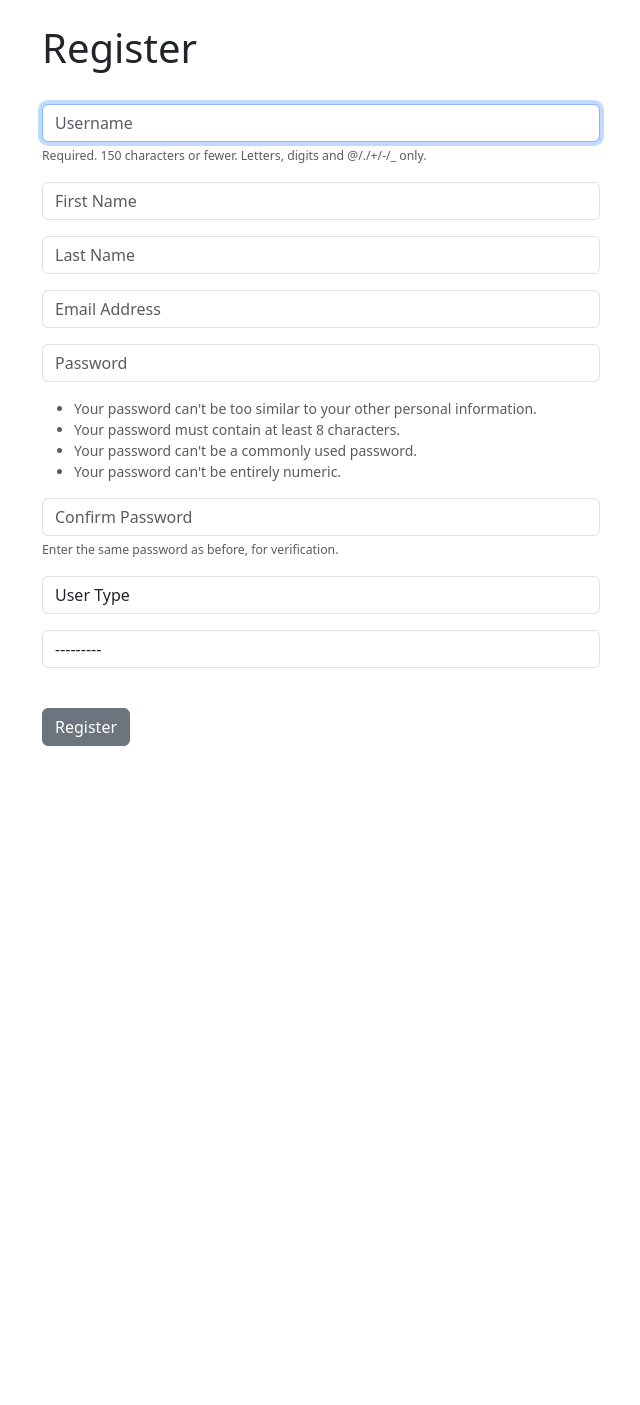
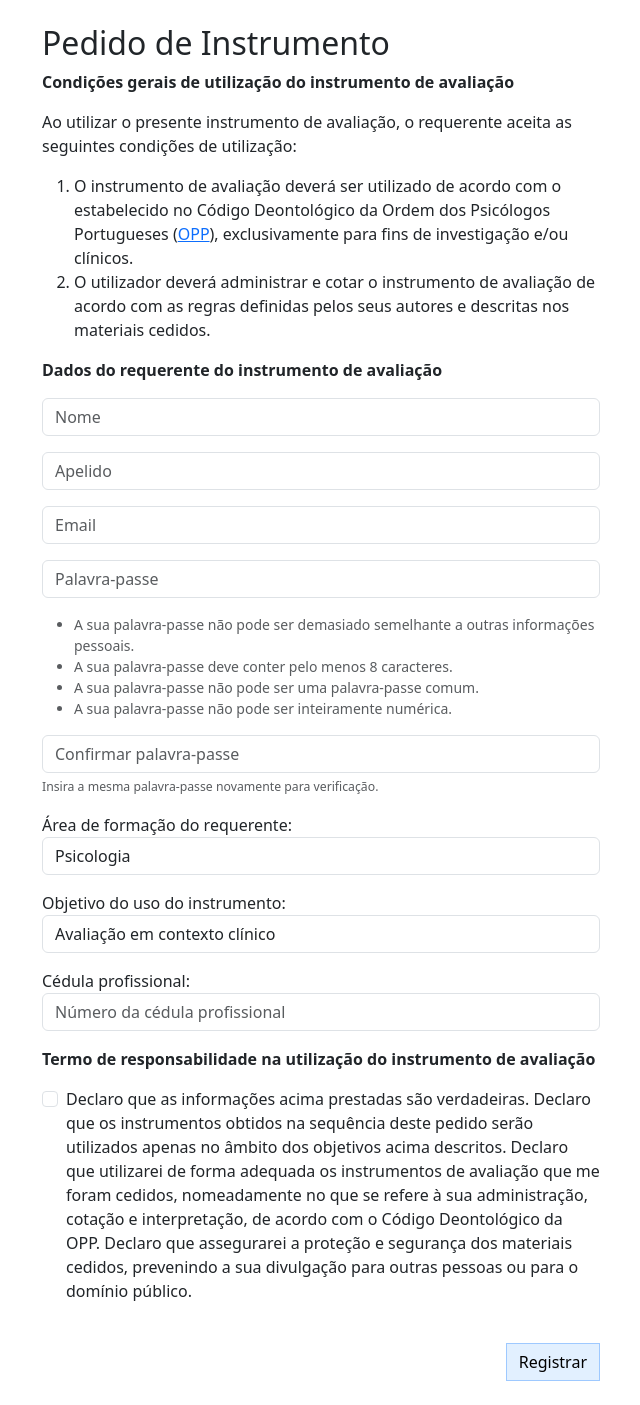
Before and after one commit to fabio-f6/hitop, a Django app: page /website/register/ in a window 1280 px wide. Shown: the part 56-1461 px from the top of the page, without its empty margins (319-959 px from the left). Before the commit the page ends 802 px from the top, so only its background shows below. Run offline with Django 5.2, Linux system fonts and the light colour scheme.

Commit message:
Sign Up form updated

```diff
--- a/hitop2/polls/templates/polls/questionnaire.html
+++ b/hitop2/polls/templates/polls/questionnaire.html
@@ -31,7 +31,9 @@
 
 <div class="p-3"
      style="background-color: #e2f0ff; border: 1px solid #9ec9ff;">
-     Please consider whether there have been significant times during the last 12 months during which the following statements applied to you. Then please select the option that best describes how well each statement described you during that period.
+     Por favor, considere se, <b>durante os últimos 12 meses</b>, existiram momentos significativos nos quais as seguintes afirmações se aplicaram a si. Depois, selecione a opção que melhor descreve o quão bem cada afirmação descreve a sua situação durante esse período de tempo.
+     <br><br>
+     Por exemplo: se selecionar a opção "nada" isso significa que a afirmação em nada se aplica a si nos últimos 12 meses; se selecionar a opção "muito" isso significa que a afirmação descreve bastante bem uma situação dos últimos 12 meses.
 </div>
 
 <br>
@@ -41,7 +43,7 @@
     <!-- Cabeçalho das opções -->
     <div class="row align-items-center sticky-header py-3">
         <div class="col-md-4 fw-bold">
-            During the last 12 months
+            Durante os últimos 12 meses...
         </div>
         <div class="col-md-8">
             <div class="row text-center">
--- a/hitop2/website/forms.py
+++ b/hitop2/website/forms.py
@@ -5,60 +5,72 @@ from .models import UserProfile, Record
 
 class SignUpForm(UserCreationForm):
     email = forms.EmailField(
-        label="",
-        widget=forms.TextInput(attrs={'class':'form-control', 'placeholder':'Email Address'})
+        label="", widget=forms.TextInput(attrs={'class':'form-control', 'placeholder':'Email'})
     )
     first_name = forms.CharField(
-        label="", max_length=100,
-        widget=forms.TextInput(attrs={'class':'form-control', 'placeholder':'First Name'})
+        label="", max_length=100, widget=forms.TextInput(attrs={'class':'form-control', 'placeholder':'Nome'})
     )
     last_name = forms.CharField(
-        label="", max_length=100,
-        widget=forms.TextInput(attrs={'class':'form-control', 'placeholder':'Last Name'})
+        label="", max_length=100, widget=forms.TextInput(attrs={'class':'form-control', 'placeholder':'Apelido'})
     )
 
-    user_type = forms.ChoiceField(
-        label="",
-        choices=[('', 'User Type')] + list(UserProfile.USER_TYPES),
+    # Novos campos do UserProfile
+    area_formacao = forms.ChoiceField(
+        label="Área de formação do requerente",
+        choices=UserProfile._meta.get_field('area_formacao').choices,
         widget=forms.Select(attrs={'class':'form-control'})
     )
 
-    professional = forms.ModelChoiceField(
-        label="",
-        queryset=User.objects.filter(userprofile__user_type='professional'),
-        required=False,
+    objetivo_uso = forms.ChoiceField(
+        label="Objetivo do uso do instrumento",
+        choices=UserProfile._meta.get_field('objetivo_uso').choices,
         widget=forms.Select(attrs={'class':'form-control'})
+    )
+
+    cedula_profissional = forms.CharField(
+        label="Cédula profissional",
+        widget=forms.TextInput(attrs={'class':'form-control', 'placeholder':'Número da cédula profissional'})
     )
 
     class Meta:
         model = User
-        fields = ('username', 'first_name', 'last_name', 'email', 'password1', 'password2', 'user_type', 'professional')
+        fields = (
+            'first_name',
+            'last_name',
+            'email',
+            'password1',
+            'password2',
+            'area_formacao',
+            'objetivo_uso',
+            'cedula_profissional',
+            'username',  # escondido
+        )
 
     def __init__(self, *args, **kwargs):
         super(SignUpForm, self).__init__(*args, **kwargs)
 
-        # Estilizando os campos já existentes
-        self.fields['username'].widget.attrs.update({'class': 'form-control', 'placeholder': 'Username'})
-        self.fields['username'].label = ''
-        self.fields['username'].help_text = '<span class="form-text text-muted"><small>Required. 150 characters or fewer. Letters, digits and @/./+/-/_ only.</small></span>'
+        # Oculta o username
+        self.fields['username'].widget = forms.HiddenInput()
+        self.fields['username'].required = False
 
-        self.fields['password1'].widget.attrs.update({'class':'form-control', 'placeholder':'Password'})
+        # Password1
+        self.fields['password1'].widget.attrs.update({'class':'form-control', 'placeholder':'Palavra-passe'})
         self.fields['password1'].label = ''
         self.fields['password1'].help_text = (
             '<ul class="form-text text-muted small">'
-            '<li>Your password can\'t be too similar to your other personal information.</li>'
-            '<li>Your password must contain at least 8 characters.</li>'
-            '<li>Your password can\'t be a commonly used password.</li>'
-            '<li>Your password can\'t be entirely numeric.</li>'
+            '<li>A sua palavra-passe não pode ser demasiado semelhante a outras informações pessoais.</li>'
+            '<li>A sua palavra-passe deve conter pelo menos 8 caracteres.</li>'
+            '<li>A sua palavra-passe não pode ser uma palavra-passe comum.</li>'
+            '<li>A sua palavra-passe não pode ser inteiramente numérica.</li>'
             '</ul>'
         )
 
-        self.fields['password2'].widget.attrs.update({'class':'form-control', 'placeholder':'Confirm Password'})
+        # Password2
+        self.fields['password2'].widget.attrs.update({'class':'form-control', 'placeholder':'Confirmar palavra-passe'})
         self.fields['password2'].label = ''
-        self.fields['password2'].help_text = '<span class="form-text text-muted"><small>Enter the same password as before, for verification.</small></span>'
-
-        self.fields['user_type'].widget.attrs.update({'class': 'form-control'})
-        self.fields['professional'].widget.attrs.update({'class': 'form-control'})
+        self.fields['password2'].help_text = (
+            '<span class="form-text text-muted"><small>Insira a mesma palavra-passe novamente para verificação.</small></span>'
+        )
 
 class AddRecordForm(forms.ModelForm):
 	first_name = forms.CharField(required=True, widget=forms.widgets.TextInput(attrs={"placeholder":"First name", "class":"form-control"}), label="")
--- a/hitop2/website/templates/website/register.html
+++ b/hitop2/website/templates/website/register.html
@@ -2,8 +2,7 @@
 {% block content %}
 
 <div class="col-md-6 offset-md-3">
-<h1>Register</h1>
-</br>
+<h2>Pedido de Instrumento</h2>
 
 <form method="POST" action="">
     {% csrf_token %}
@@ -19,13 +18,43 @@
 			</div>
 		{% endif %}
 
+		<p><strong>Condições gerais de utilização do instrumento de avaliação</strong></p>
+		<p>Ao utilizar o presente instrumento de avaliação, o requerente aceita as seguintes condições de utilização:</p>
+		<ol>
+		    <li>
+		        O instrumento de avaliação deverá ser utilizado de acordo com o estabelecido no Código Deontológico da Ordem dos Psicólogos Portugueses
+		        (<a href="https://www.ordemdospsicologos.pt/ficheiros/document" target="_blank">OPP</a>), exclusivamente para fins de investigação e/ou clínicos.
+		    </li>
+		    <li>
+		        O utilizador deverá administrar e cotar o instrumento de avaliação de acordo com as regras definidas pelos seus autores e descritas nos materiais cedidos.
+		    </li>
+		</ol>
+
+    <p><strong>Dados do requerente do instrumento de avaliação</strong></p>
+
     {{ form.as_p }}
+
+
+    <p><strong>Termo de responsabilidade na utilização do instrumento de avaliação</strong></p>
+    <div class="form-check mb-3">
+    <input class="form-check-input" type="checkbox" id="termo_responsabilidade" name="termo_responsabilidade" required>
+    <label class="form-check-label" for="termo_responsabilidade">
+        Declaro que as informações acima prestadas são verdadeiras. Declaro que os instrumentos obtidos na sequência deste pedido serão utilizados apenas no âmbito dos objetivos acima descritos. Declaro que utilizarei de forma adequada os instrumentos de avaliação que me foram cedidos, nomeadamente no que se refere à sua administração, cotação e interpretação, de acordo com o Código Deontológico da OPP. Declaro que assegurarei a proteção e segurança dos materiais cedidos, prevenindo a sua divulgação para outras pessoas ou para o domínio público.
+    </label>
+</div>
 
     </br>
 
-      <button type="submit" class="btn btn-secondary">Register</button>
+    <div class="text-end">
+        <button type="submit" class="btn btn-primary rounded-0"
+        style="background-color: #e2f0ff; color: #000; border: 1px solid #9ec9ff;">
+            Registrar
+        </button>
+        </div>
 </form>
 
 </div>
 
+<br>
+
 {% endblock %}
--- a/hitop2/website/views.py
+++ b/hitop2/website/views.py
@@ -38,29 +38,29 @@ def register_user(request):
     if request.method == 'POST':
         form = SignUpForm(request.POST)
         if form.is_valid():
-            user = form.save()
-            user_type = form.cleaned_data['user_type']
-            professional = form.cleaned_data.get('professional')
+            # cria o usuário mas ainda não salva
+            user = form.save(commit=False)
 
-            profile = user.userprofile
-            profile.user_type = user_type
-            profile.professional = professional
-            profile.save()
+            # gera username automaticamente a partir do email
+            user.username = form.cleaned_data['email'].split('@')[0]
+            user.save()
 
+            # cria o perfil do usuário com os campos obrigatórios
+            UserProfile.objects.create(
+                user=user,
+                user_type='professional',  # só profissionais podem se registrar
+                area_formacao=form.cleaned_data['area_formacao'],
+                objetivo_uso=form.cleaned_data['objetivo_uso'],
+                cedula_profissional=form.cleaned_data['cedula_profissional'],
+                termo_responsabilidade=form.cleaned_data['termo_responsabilidade'],
+            )
 
             # autentica e loga o usuário
-            username = form.cleaned_data['username']
-            password = form.cleaned_data['password1']
-            user = authenticate(request, username=username, password=password)
+            user = authenticate(request, username=user.username, password=form.cleaned_data['password1'])
             login(request, user)
 
             messages.success(request, "Registration successful!")
-            if request.user.userprofile.user_type == 'patient':
-                return redirect('polls:questionnaire')
-            elif request.user.userprofile.user_type == 'professional':
-                return redirect('website:my_patients')
-            else:
-                return redirect('website:home')
+            return redirect('website:my_patients')  # profissionais vão direto para sua área
     else:
         form = SignUpForm()
 
```
Also changed, not shown: hitop2/website/models.py (+12 -0 lines), hitop2/website/migrations/0003_userprofile_area_formacao_and_more.py (added).
